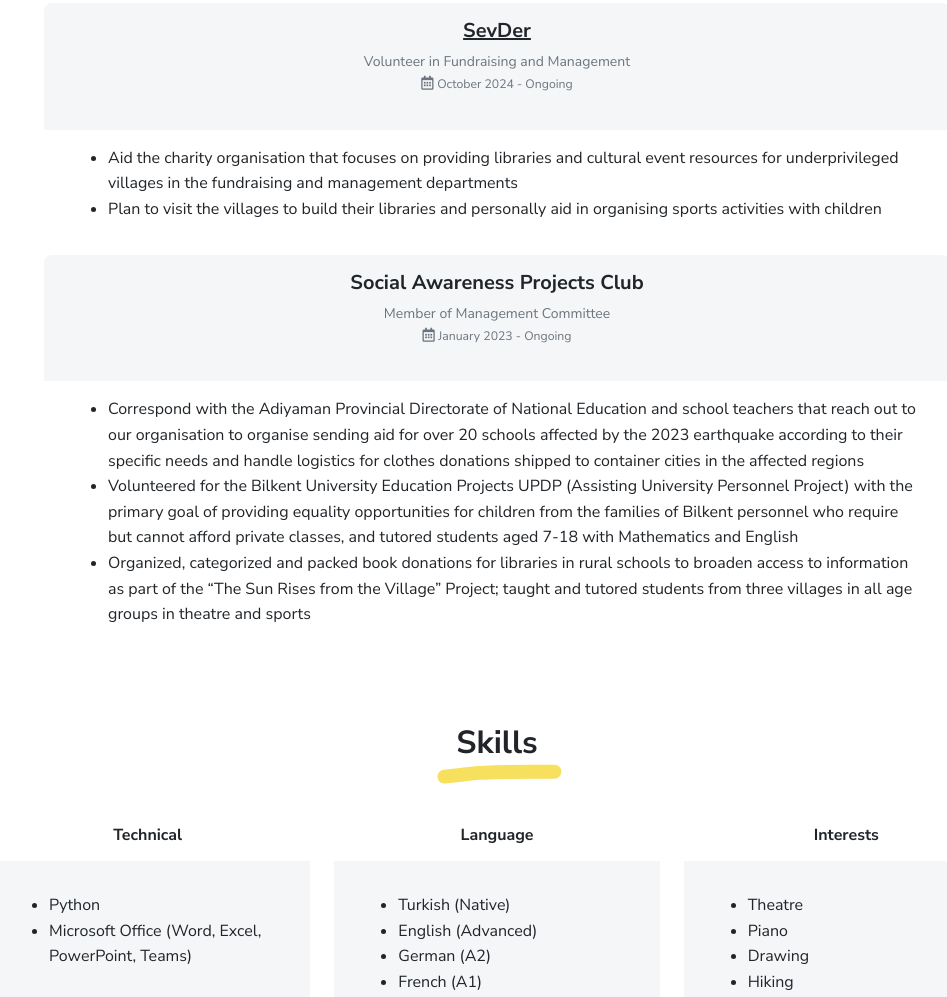
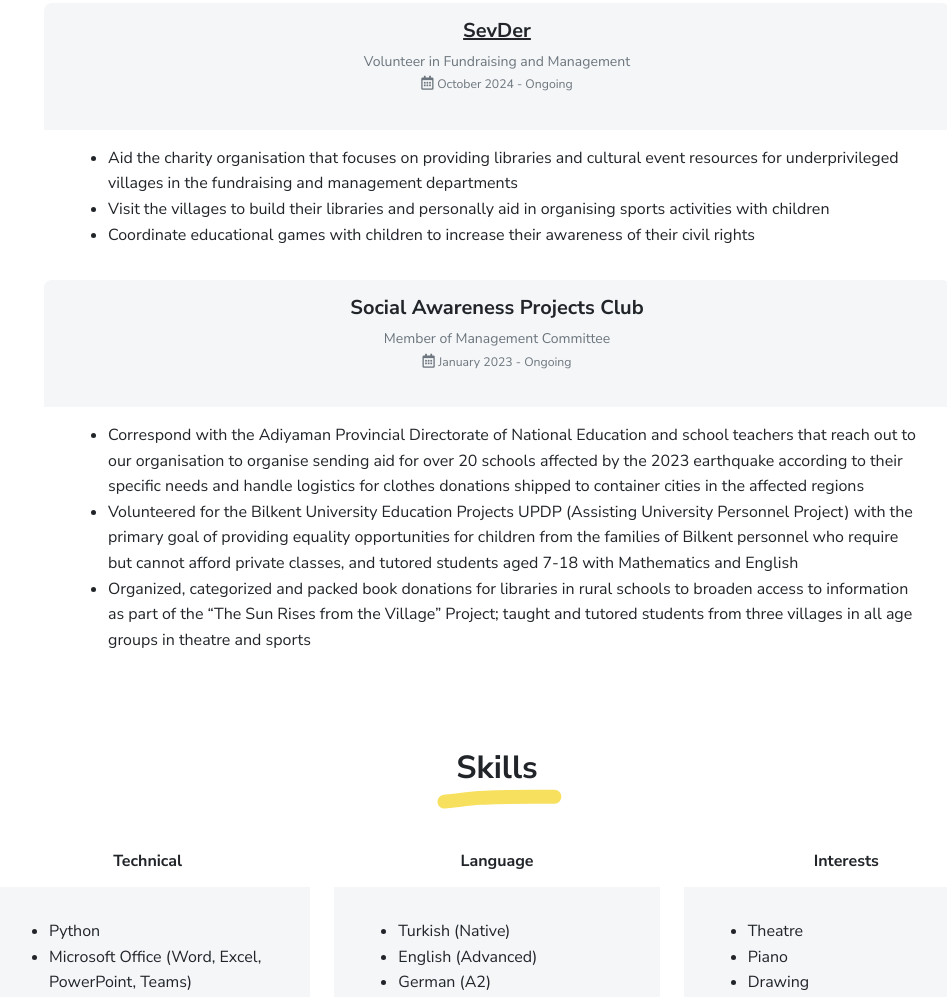
Before and after one commit to buse-ozbek/portfolio, a plain HTML site: page index.html in a window 1280 px wide. Shown: the part 5172-6169 px from the top of the page, without its empty margins (143-1090 px from the left). Drawn offline with Linux system fonts and the light colour scheme.

Commit message:
Updated SevDer

```diff
--- a/index.html
+++ b/index.html
@@ -493,7 +493,10 @@
 										Aid the charity organisation that focuses on providing libraries and cultural event resources for underprivileged villages in the fundraising and management departments
 									</li>
 									<li>
-										Plan to visit the villages to build their libraries and personally aid in organising sports activities with children
+										Visit the villages to build their libraries and personally aid in organising sports activities with children
+									</li>
+									<li>
+										Coordinate educational games with children to increase their awareness of their civil rights
 									</li>
 								</ul>
 							</div>
```
